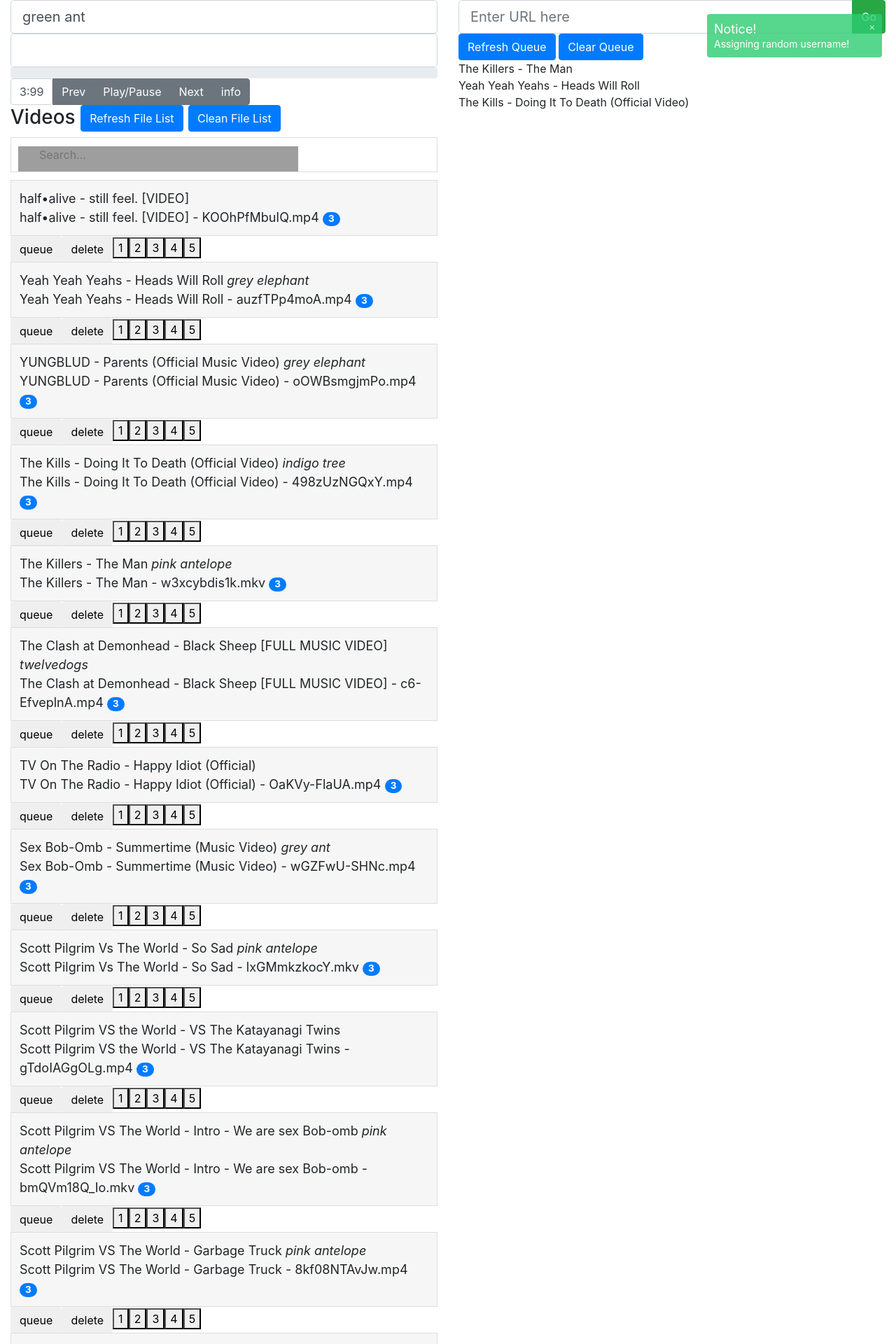
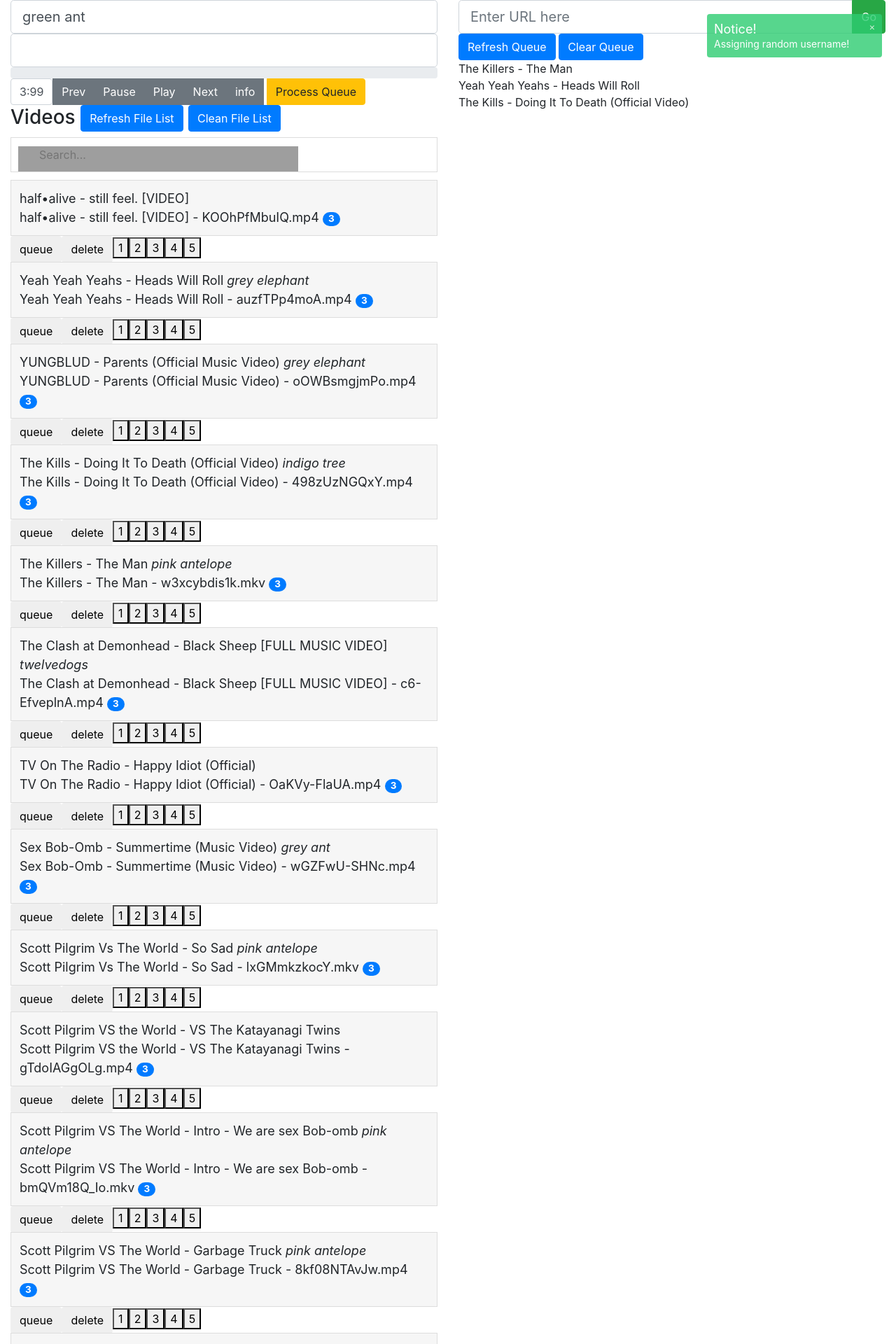
Before and after one commit to twelvedogs/music_pump, a Flask app: page / in a window 1280 px wide. Shown: the top 1920 px of the page at 70% size. Run offline with Flask 2, Linux system fonts and the light colour scheme; data comes from the database, SQL or seed files in the repository; both versions use the stored data as it was after the commit; data that the repository does not hold is empty; some libraries are stand-ins or nearby versions; grey boxes are pictures that could not be loaded.

Commit message:
work on queue

```diff
--- a/app.py
+++ b/app.py
@@ -27,7 +27,7 @@ path = 'F:\\code\\music_pump\\downloads\\'
 #       talking to vlc etc
 downloading = False
 crntVideoId = -1
-
+crntOrder = -1
 
 def load_video(videoId = 0):
     conn = sqlite3.connect('video.db')
@@ -149,10 +149,12 @@ def play_video():
     video = load_video(request.args.get('videoId'))
     addedBy = request.args.get('addedBy')
 
+    # add to vlc
     print('query: ', video, addedBy)
     longpath = 'file:///' + (path + video.filename).replace('\\','/')
     telnet_command('add '+ longpath + '')
 
+    #insert into queue
     conn = sqlite3.connect('video.db')
     with conn:
         c = conn.cursor()
@@ -199,19 +201,20 @@ def raw_command():
     return jsonify(result=telnet_command(cmd))
 
 
-def add_video_to_database(title, filename, addedBy):
+def add_video_to_database(title, filename, addedBy, url):
     '''add new video record into db'''
     conn = sqlite3.connect('video.db')
     with conn:
         c = conn.cursor()
         # todo: check if filename exists here and overwrite? if it does
-        c.execute('insert into video (title, filename, addedBy) values (?, ?, ?)', (title, filename, addedBy))
+        c.execute('insert into video (title, filename, addedBy, srcUrl) values (?, ?, ?, ?)', (title, filename, addedBy, url))
 
         # print('videoId', 'title', 'filename', 'rating', 'lastPlayed', 'dateAdded', 'mature', 'videoType', 'added by')
         # for row in c.execute('SELECT * FROM video ORDER BY dateAdded desc'):
         #     print(row)
 
         return jsonify(result=True)
+
 @app.route('/_rate')
 def rate_video():
     # todo: validate input
@@ -223,6 +226,61 @@ def rate_video():
         c = conn.cursor()
 
         c.execute('update video set rating=? where videoId=?', (rating, videoId))
+
+        return jsonify(result=True)
+
+@app.route('/_insert_in_queue')
+def insert_in_queue():
+    ''' insert a video into the queue '''
+    videoId = request.args.get('videoId')
+    addedBy = request.args.get('addedBy')
+
+    conn = sqlite3.connect('video.db')
+    with conn:
+        c = conn.cursor()
+        # c.execute('insert into queue (videoId, addedBy) values (?,?)', (videoId, addedBy))
+        # make a gap by moving all songs after this one along one
+        c.execute('update queue set order = order + 1 where order > ?', (crntOrder, ))
+        # insert new thing
+        c.execute('insert into queue (videoId, addedBy, [order]) values (?, ?, ?)', (videoId, addedBy, crntOrder + 1 ))
+
+    return jsonify(result=True)
+
+
+def auto_queue():
+    # this just needs to play something if the queue is empty?
+
+    ''' currently: check if queue is down to one or less songs, then queue one'''
+
+    highestOrder = 0 # default to first in queue
+
+    conn = sqlite3.connect('video.db')
+    with conn:
+        c = conn.cursor()
+        for row in c.execute('select [order] from queue order by [order] desc LIMIT 1'): # get highest order
+            highestOrder = row[0]
+
+        print('auto_queue current queue count', c.rowcount)
+
+        # insert random song
+        c.execute('insert into queue (videoId, addedBy, [order]) values (?,?,?)', (videoId, 'Video Bot', highestOrder + 1))
+
+
+
+
+def play_queue():
+    # videoId = request.args.get('videoId')
+    # addedBy = request.args.get('addedBy')
+
+    conn = sqlite3.connect('video.db')
+    with conn:
+        c = conn.cursor()
+        c.execute('select * from queue order by order asc')
+        if(c.rowcount==0):
+            auto_queue()
+            return
+
+
 
         return jsonify(result=True)
 
@@ -250,6 +308,8 @@ def clear_queue():
 
         try:
             c.execute(queueSql)
+            conn.commit()
+
             return jsonify(result=True)
         except:
             return jsonify(result=False)
@@ -426,10 +486,10 @@ def download_video():
         print('failed to find file')
 
     print('guessing filename should be: ' + filename)
-    # todo: strip stuff like (Official Video) from title
-    # todo: this is dumb
+    # strip stuff like (Official Video) from title
+    # todo: this is dumb, maybe have a list of banned phrases
     title = video['title'].replace('(Music Video)','').replace('(Official Video)', '').replace('(Official Music Video)', '')
-    add_video_to_database(title, filename, addedBy)
+    add_video_to_database(title, filename, addedBy, url)
 
     return jsonify(result=video)
 
@@ -437,7 +497,6 @@ def download_video():
 def index():
     return render_template('index.html')
 
-
 if __name__ == '__main__':
 
     app.debug = True
--- a/templates/index.html
+++ b/templates/index.html
@@ -31,9 +31,11 @@
         <div class="btn-group btn-group-justified" role="group" aria-label="Basic example">
           <div class="form-control">3:99</div>
             <button type="button" class="btn btn-secondary .btn-lg playerControls" onclick="raw_command('prev')" >Prev</button>
-            <button type="button" class="btn btn-secondary .btn-lg playerControls" onclick="raw_command('pause')" >Play/Pause</button>
+            <button type="button" class="btn btn-secondary .btn-lg playerControls" onclick="raw_command('pause')" >Pause</button>
+            <button type="button" class="btn btn-secondary .btn-lg playerControls" onclick="raw_command('play')" >Play</button>
             <button type="button" class="btn btn-secondary .btn-lg playerControls" onclick="raw_command('next')" >Next</button>
             <button type="button" class="btn btn-secondary .btn-lg playerControls" onclick="get_song()" >info</button>
+            &nbsp; <button type="button" class="btn btn-warning .btn-lg playerControls" onclick="process_queue()" >Process Queue</button>
         </div>
 
         <div>
@@ -73,15 +75,16 @@
       <li><a href="#">is_dirty flags for file list and queue</a></li>
       <li><a href="#">block/queue downloads while currently downloading</a></li>
       <li><a href="#">rating interface (right click menu?)</a></li>
-      <li><a href="#">final layout</a></li>
       <li><a href="#">show thumbnail</a></li>
-      <li><a href="#">show tick boxes to filter by user/s</a></li>
+      <li><a href="#">add extra filtering options like user and mature</a></li>
       <li><a href="#">list box to the right of the songs list, can drag songs in to create playlist (name box at top, save at bottom), adding playlist just jams all the songs at the end of current playlist, playlists just show up at top of song list</a></li>
       <li><a href="#">add function to scan directory/s for missing files</a></li>
       <li><a href="#">use web sockets to maintain status</a></li>
       <li><a href="#">check if videojs is worth the effort</a></li>
       <li><a href="#">check for black bars with "ffmpeg -ss 90 -i input.mp4 -vframes 10 -vf cropdetect -f null -" from https://superuser.com/questions/810471/remove-mp4-video-top-and-bottom-black-bars-using-ffmpeg and change crop on vlc to match</a></li>
-  </ul>
+      <li><a href="#">explore replacing telnet with hooks into the web interface or anything else</a></li>
+
+  </ol>
 
   <script>
     function searchUL(searchBoxId, ulId) {
```
Also changed, not shown: video.db.
